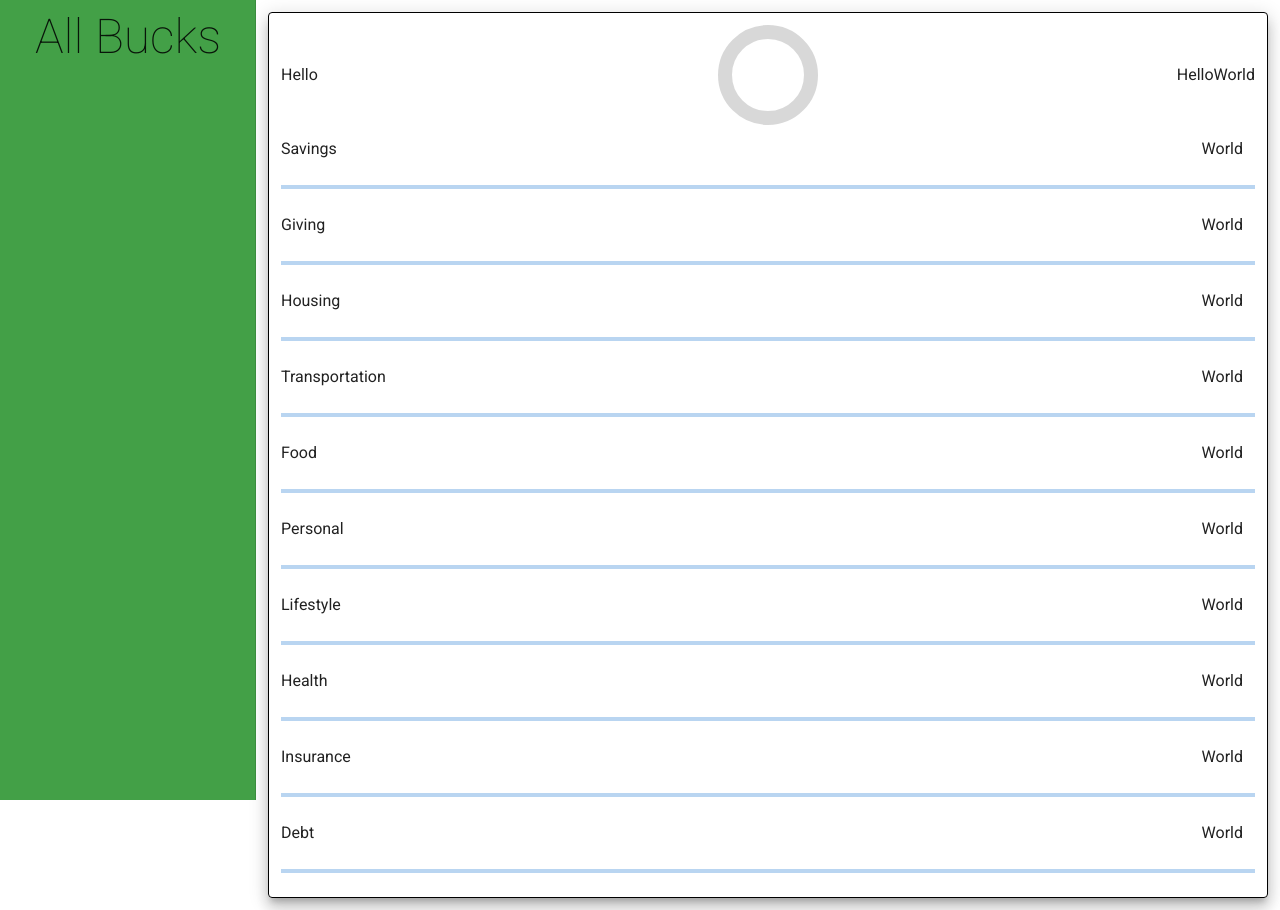
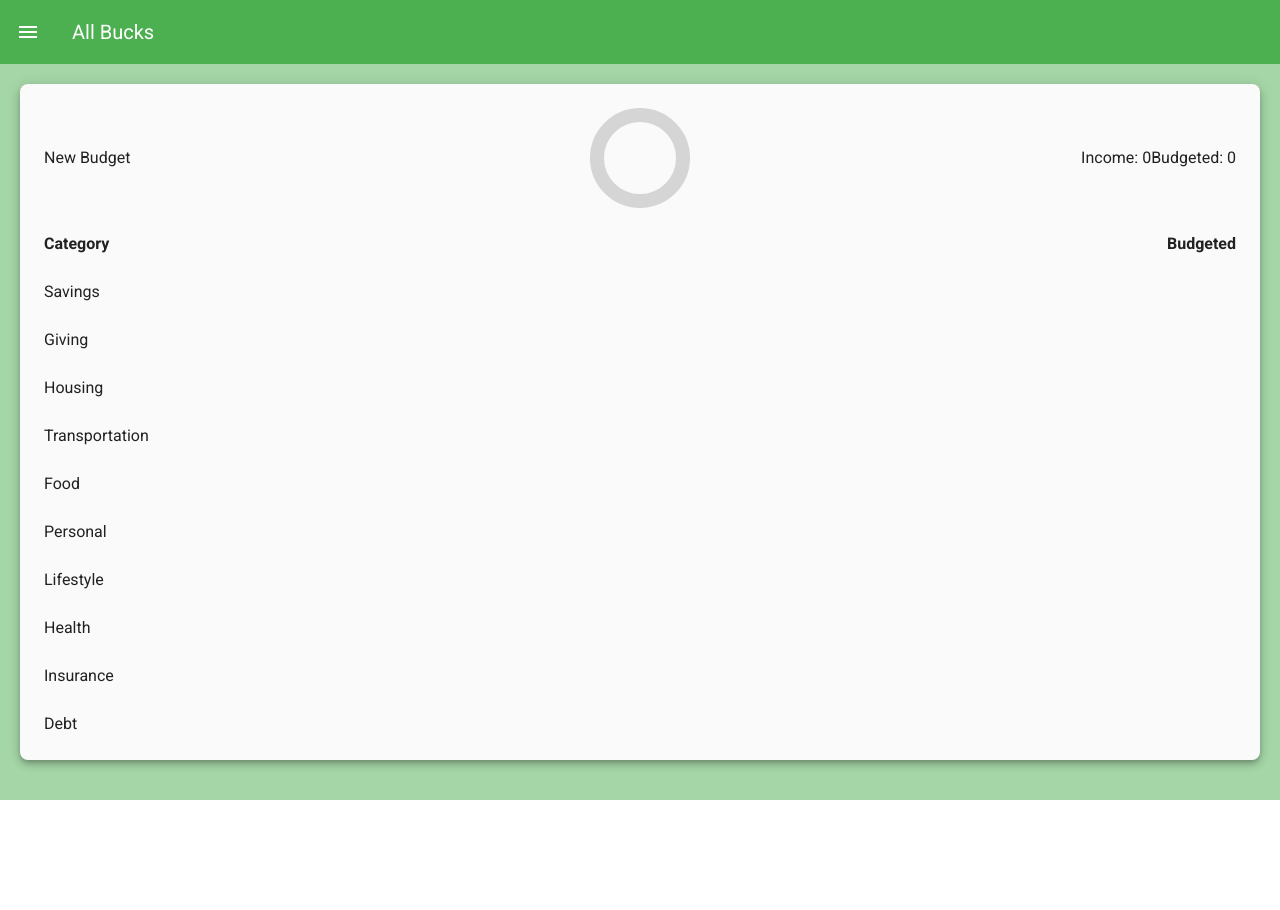
Before and after one commit to zach-mcnulty/all-bucks, a Vue app: page / in a window 1280 px wide. After the commit the page ends 800 px from the top, so only its background shows below. Built offline with nearby package versions, Linux system fonts and the light colour scheme.

Commit message:
Budget Container components

```diff
--- a/src/App.vue
+++ b/src/App.vue
@@ -1,70 +1,42 @@
 <template>
-  <v-app
-    v-touch="{
-      up: () => (drawer = true),
-    }"
-  >
-    <drawer :value="drawer" @input="toggleDrawer"></drawer>
+  <v-app>
+    <app-bar @drawer="drawer = true"></app-bar>
+    <drawer :value="drawer" @input="(input) => (drawer = input)"></drawer>
 
-    <v-main>
-      <v-container fluid>
-        <v-container class="rounded elevation-10" style="border: 1px solid black">
-          <!-- Header -->
-          <v-row class="d-flex space-between">
-            <v-col class="d-flex align-center">Hello</v-col>
-            <v-col class="d-flex justify-center">
-              <v-progress-circular
-                color="green darken-1"
-                size="100"
-                width="14"
-              ></v-progress-circular>
-            </v-col>
-            <v-col
-              class="d-flex flex-column justify-center align-end flex-md-row justify-md-end align-md-center"
-            >
-              <div>Hello</div>
-              <div>World</div>
-            </v-col>
-          </v-row>
-
-          <!-- Categories -->
-          <v-container v-for="cat in budgets[0].categories" :key="cat.label">
-            <v-row>
-              <v-col class="px-0">{{ cat.label }}</v-col>
-              <v-col class="text-right">World</v-col>
-            </v-row>
-            <v-row>
-              <v-col class="px-0">
-                <v-progress-linear></v-progress-linear>
-              </v-col>
-            </v-row>
-          </v-container>
-        </v-container>
-      </v-container>
+    <v-main class="green lighten-3">
+      <container :budget="activeBudget"></container>
     </v-main>
   </v-app>
 </template>
 
 <script>
 import { Budget } from "./modules/Budget.js";
+import AppBar from "./components/AppBar.vue";
 import Drawer from "./components/Drawer.vue";
+import Container from "./components/Container.vue";
 
 export default {
   name: "All_Bucks",
 
   components: {
+    AppBar,
     Drawer,
+    Container
   },
 
   data: () => ({
-    drawer: null,
+    drawer: false,
     budgets: [new Budget()],
   }),
 
+  computed: {
+    activeBudget() {
+      return this.budgets.find(b => b.active);
+    }
+  },
+
   methods: {
-    toggleDrawer(input) {
-      this.drawer = input;
-    },
+    //
   },
 };
 </script>
--- /dev/null
+++ b/src/components/AppBar.vue
@@ -0,0 +1,13 @@
+<template>
+  <v-app-bar color="green" app flat dark>
+    <v-app-bar-nav-icon @click.stop="$emit('drawer')"></v-app-bar-nav-icon>
+    <v-toolbar-title>All Bucks</v-toolbar-title>
+  </v-app-bar>
+</template>
+
+<script>
+export default {};
+</script>
+
+<style>
+</style>
--- /dev/null
+++ b/src/components/BudgetHeader.vue
@@ -0,0 +1,45 @@
+<template>
+  <v-container fluid>
+    <v-row class="d-flex space-between">
+      <v-col class="d-flex align-center">{{ budget.title }}</v-col>
+      <v-col class="d-flex justify-center align-center">
+        <v-progress-circular
+          color="green darken-1"
+          size="100"
+          width="14"
+        ></v-progress-circular>
+      </v-col>
+      <v-col
+        class="d-flex flex-column justify-center align-end flex-md-row justify-md-end align-md-center"
+      >
+        <div>Income: {{ budget.income }}</div>
+        <div>Budgeted: {{ budgeted }}</div>
+      </v-col>
+    </v-row>
+  </v-container>
+</template>
+
+<script>
+export default {
+  props: ["budget"],
+
+  computed: {
+    budgeted() {
+      let lineItems = this.budget.categories
+        .map((c) => c.lineItems).flat();
+
+      return lineItems.reduce((a, b) => a + b, 0);
+    },
+    spent() {
+      let expenditures = this.budget.categories
+        .map(c => c.lineItems).flat()
+        .map(l => l.expenditures).flat();
+
+      return expenditures.reduce((a, b) => a + b, 0);
+    }
+  },
+};
+</script>
+
+<style>
+</style>
--- /dev/null
+++ b/src/components/Category.vue
@@ -0,0 +1,20 @@
+<template>
+  <v-container fluid>
+    <v-row>
+      <v-col class="font-weight-bold">Category</v-col>
+      <v-col class="d-flex justify-end font-weight-bold">Budgeted</v-col>
+    </v-row>
+    <v-row v-for="category in budget.categories" :key="category.label">
+      <v-col>{{category.label}}</v-col>
+    </v-row>
+  </v-container>
+</template>
+
+<script>
+export default {
+  props: ["budget"],
+};
+</script>
+
+<style>
+</style>
--- /dev/null
+++ b/src/components/Container.vue
@@ -0,0 +1,28 @@
+<template>
+  <v-container fluid class="pa-5">
+    <v-container fluid class="rounded-lg elevation-5 grey lighten-5">
+      <!-- Header -->
+      <budget-header :budget="budget"></budget-header>
+
+      <!-- Categories -->
+      <category :budget="budget"></category>
+    </v-container>
+  </v-container>
+</template>
+
+<script>
+import BudgetHeader from "./BudgetHeader.vue";
+import Category from "./Category.vue";
+
+export default {
+  props: ["budget"],
+
+  components: {
+    BudgetHeader,
+    Category,
+  },
+};
+</script>
+
+<style>
+</style>
--- a/src/components/Drawer.vue
+++ b/src/components/Drawer.vue
@@ -1,5 +1,5 @@
 <template>
-  <v-navigation-drawer v-model="input" class="green darken-1" app bottom absolute>
+  <v-navigation-drawer v-model="input" absolute temporary class="green darken-1" >
     <template v-slot:prepend>
       <div
         class="d-flex flex-column align-center text-h3 font-weight-thin ma-3"
@@ -16,7 +16,7 @@ export default {
 
   data() {
     return {
-      input: null
+      input: false
     }
   },
 
--- a/src/modules/Budget.js
+++ b/src/modules/Budget.js
@@ -15,6 +15,7 @@ export class Budget {
       new Category("Health"),
       new Category("Insurance"),
       new Category("Debt"),
-    ]
+    ],
+    this.active = true
   }
 }
```
Also changed, not shown: src/components/LineItem.vue (added, +15 -0 lines).
